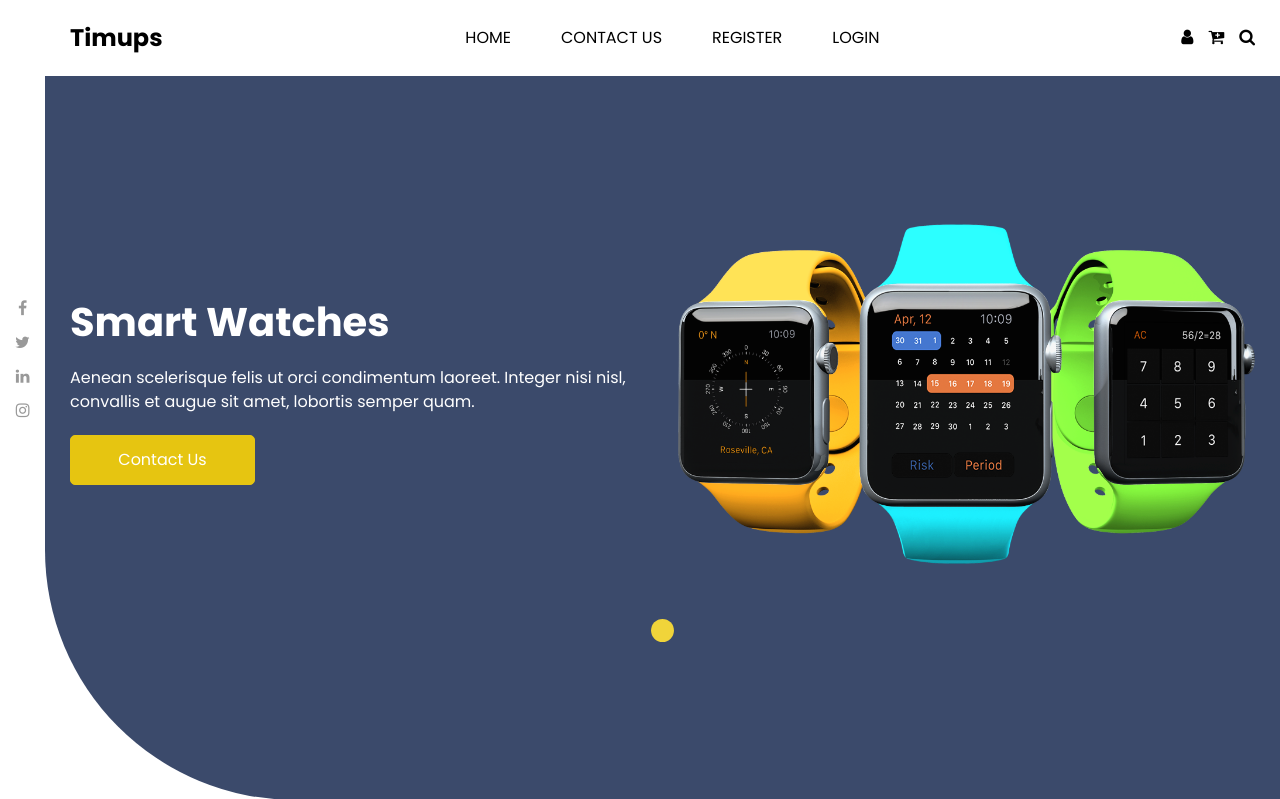
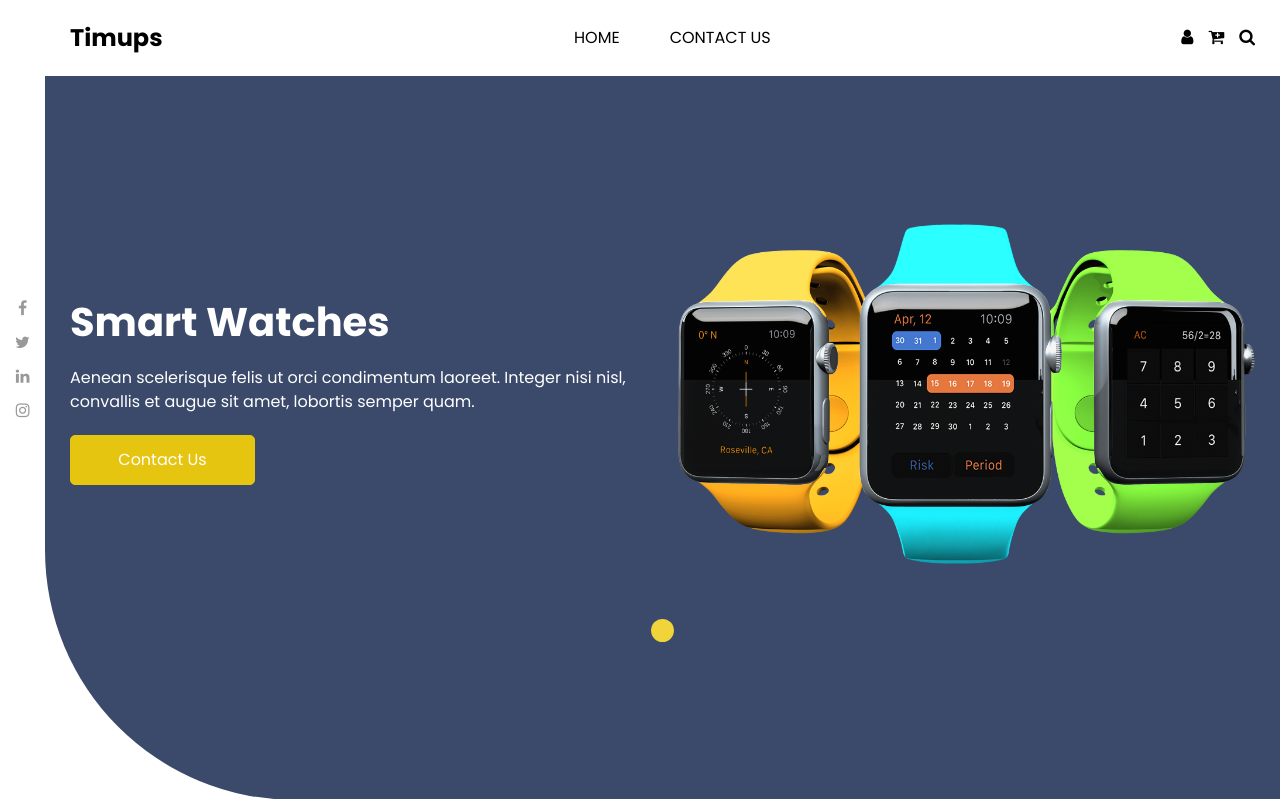
Before and after one commit to kishan-sharda/Training_project_Django, a Django app: page / in a window 1280 px wide. Shown: the top 799 px of the page. Run offline with Django 3.2, Linux system fonts and the light colour scheme; data that the repository does not hold is empty; some libraries are stand-ins or nearby versions.

Commit message:
login button updated

```diff
--- a/templates/index.html
+++ b/templates/index.html
@@ -77,13 +77,7 @@
                 <li class="nav-item">
                 <a class="nav-link" href="accounts/logout">Logout</a>
               </li>
-              {% else %}
-              <li class="nav-item">
-                <a class="nav-link" href="accounts/register">Register</a>
-              </li>
-              <li class="nav-item">
-                <a class="nav-link" href="accounts/login">Login</a>
-              </li>
+
               {% endif %}
 
             </ul>
```
